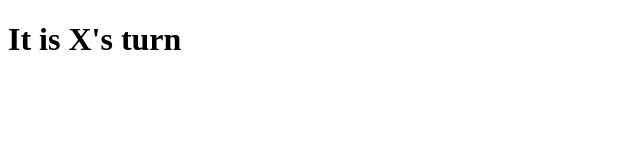
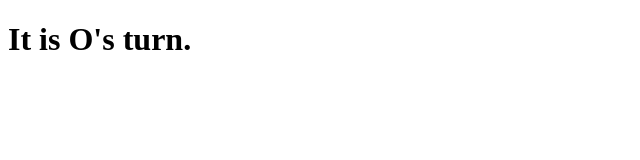
Before and after one commit to PierreDV/tic_tac_toe, a React app: page / in a window 1280 px wide. Shown: the top 160 px of the page, without its empty margins (0-640 px from the left). Built offline with nearby package versions, Linux system fonts and the light colour scheme; the HTML template or start-up script is replaced by a standard one.

Commit message:
mapped player turn to header to display message indicating who's turn it is

```diff
--- a/src/components/App.js
+++ b/src/components/App.js
@@ -7,7 +7,7 @@ class App extends Component {
     super(props);
 
     this.state = {
-      turn: "o",
+      turn: "O",
       squares: [
         null,
         null,
@@ -25,9 +25,9 @@ class App extends Component {
   }
 
   placePiece(event, turn) {
-    if (turn === "o") {
+    if (turn === "O") {
       this.setState({
-        turn: "x",
+        turn: "X",
         squares: this.state.squares.map((square, index) => {
           if (index === parseInt(event.target.id)) {
             return turn
@@ -38,7 +38,7 @@ class App extends Component {
       });
     } else {
       this.setState({
-        turn: "o",
+        turn: "O",
         squares: this.state.squares.map((square, index) => {
           if (index === parseInt(event.target.id)) {
             return turn
@@ -54,7 +54,7 @@ class App extends Component {
   render() {
     return (
       <div className="App">
-        <Header />
+        <Header turn={this.state.turn} />
         <Board
           onPlacePiece={this.placePiece}
           turn={this.state.turn}
--- a/src/components/Header.js
+++ b/src/components/Header.js
@@ -2,7 +2,7 @@ import React from 'react';
 
 const Header = (props) => {
   return (
-    <h1 className="Header">It is X's turn</h1>
+    <h1 className="Header">{`It is ${props.turn}'s turn.`}</h1>
   );
 }
 
```
Also changed, not shown: 1 other file (tests, documents, lock files or other folders).
